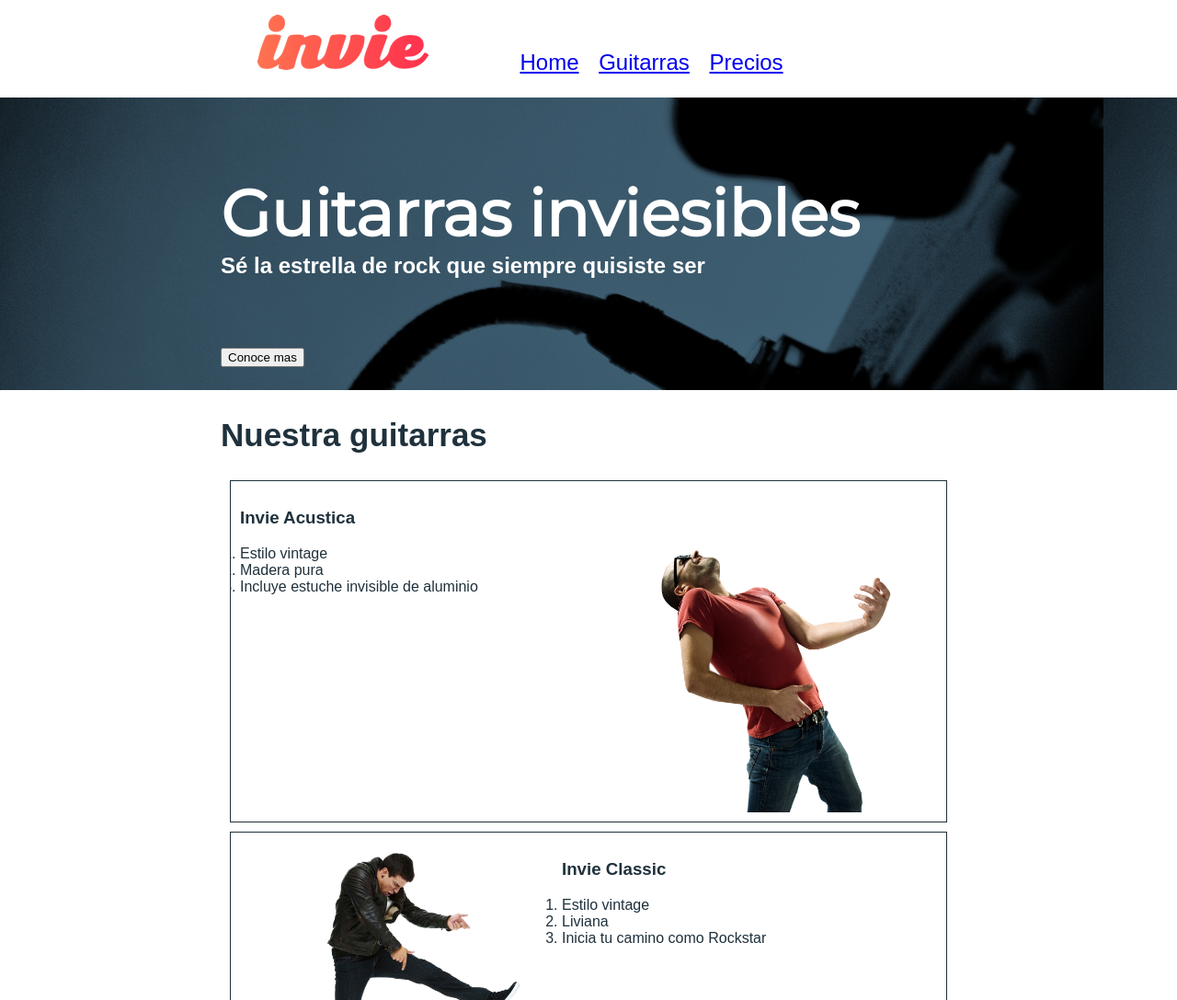
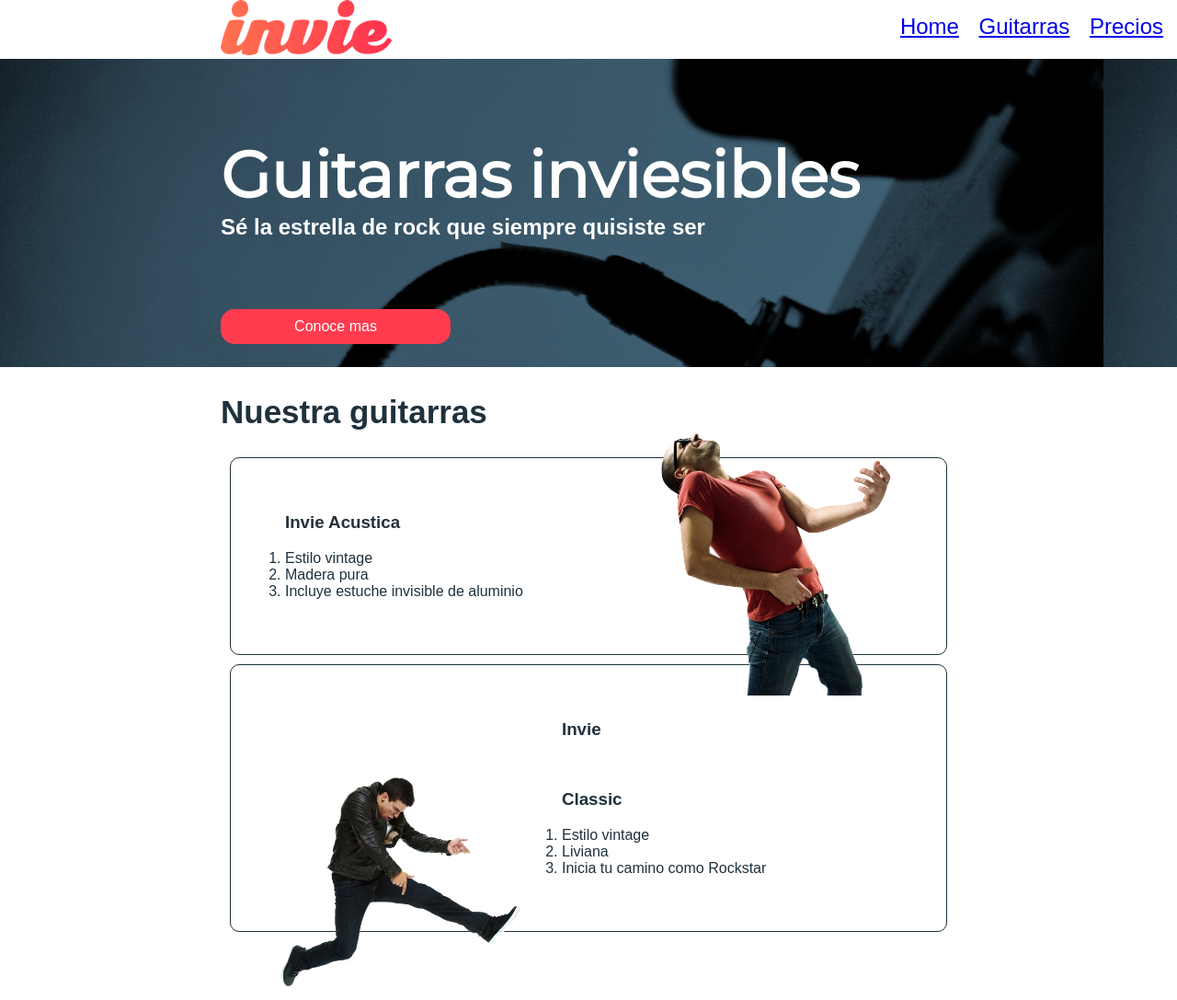
Before and after one commit to mithrand/invie, a plain HTML site: page index.html in a window 1280 px wide. Shown: the top 1087 px of the page at 92% size. Drawn offline with Linux system fonts and the light colour scheme; a web font is replaced by a local one.

Commit message:
Bordes Redondeados

```diff
--- a/css/invie.css
+++ b/css/invie.css
@@ -14,6 +14,20 @@ a {
 	font-style: none;
 }
 
+h3 {
+	/*display: inline-block;*/
+}
+
+button{
+	padding: 10px;
+	width: 250px;
+	border-radius: 15px;
+	font-family: 'Allerta', sans-serif;
+	font-size: 1em;
+	background-color: #fe3c4e;
+	color:white;
+	border:0px solid black;
+}
 .container{
 	width: 800px;
 	margin: auto;
@@ -21,25 +35,35 @@ a {
 
 .floatleft{
 	float:left;
+	position: relative;
+	bottom: -100px;
 }
 
 .floatright{
 	float: right;
+	position: relative;
+	top: -102px;
 }
 
 
-.header {
-
+.header *{
+	margin:0px auto;
 }
 
 .header .menu{
 	font-size:24px;
 	display: inline-block;
+	position: absolute;
+	right: 0px;
 }
 
 .header .menu li{
 	display: inline-block;
 	margin-left: 15px;
+}
+
+.header .menu ul{
+	margin: 15px;
 }
 
 .header .logotipo {
@@ -73,8 +97,9 @@ a {
 }
 
 .guitarras .guitarra {
-	overflow: hidden;
+	overflow: visible;
 	border: 1px solid #1f313c;
+	border-radius: 10px;
 	padding: 10px;
 	margin: 10px;
 }
@@ -82,3 +107,7 @@ a {
 .guitarras .guitarra ol {
 	padding-left: 0px;
 }
+
+.guitarras .guitarra .container{
+	margin: 49px;
+}
--- a/index.html
+++ b/index.html
@@ -37,7 +37,7 @@
       <h2 class="titulo">Nuestra guitarras</h2><!-- titulo -->
       <article class="guitarra"> <!-- guitarra 1 -->
         <img class="floatright" src="images/invie-acustica.png" alt="Guitarra Invie Acustica" width="350"/>
-        <div>
+        <div class="container">
         	<h3 class="title-b">Invie Acustica</h3>
       		<ol>
         		<li>Estilo vintage</li>
@@ -45,7 +45,6 @@
         		<li>Incluye estuche invisible de aluminio</li>
       		</ol>
         </div>
-
       </article>
       <article class="guitarra"> <!-- guitarra 2 -->
         <img class="floatleft" src="images/invie-classic.png" alt="Guitarra Invie Classic" width="350"/>
```
